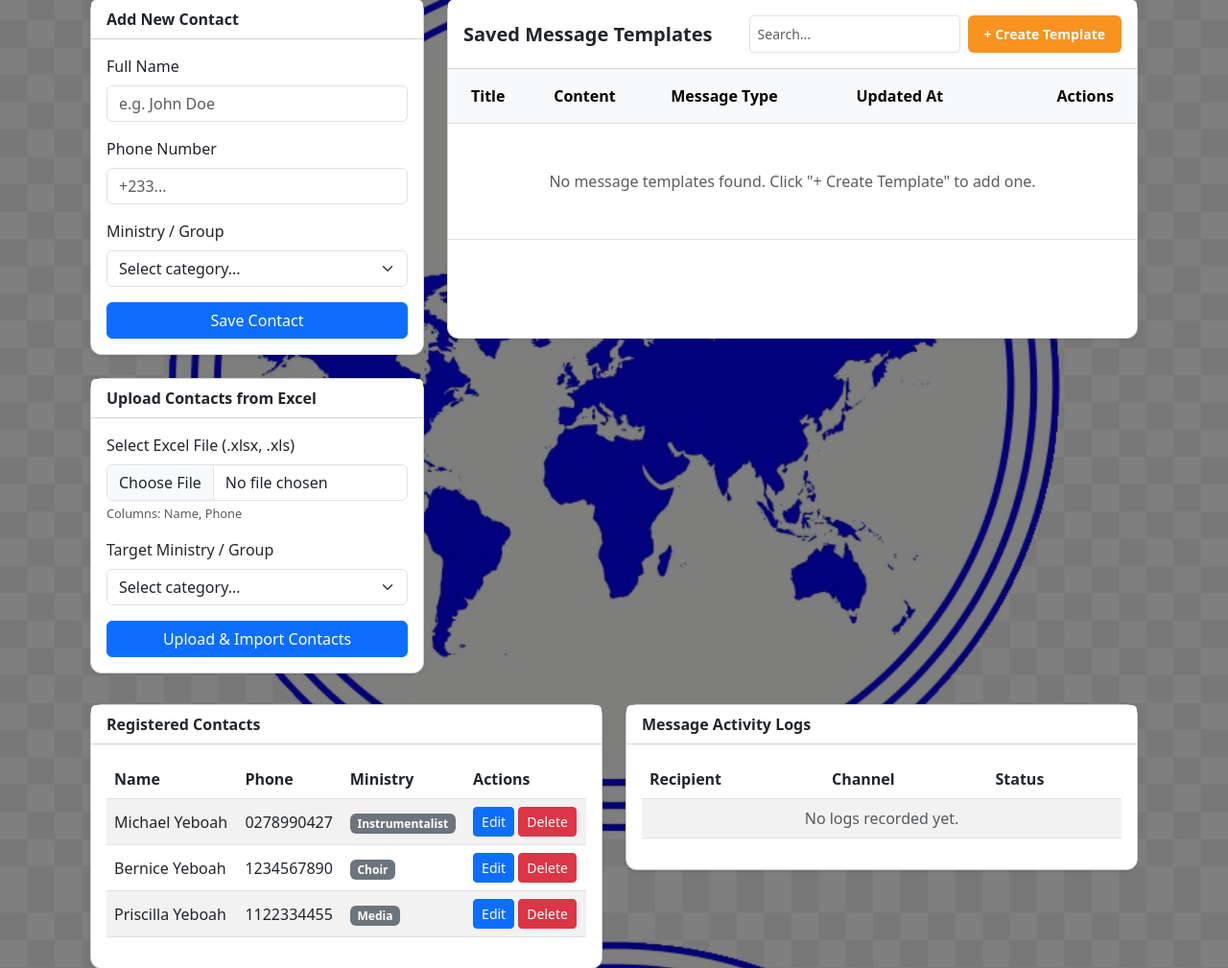
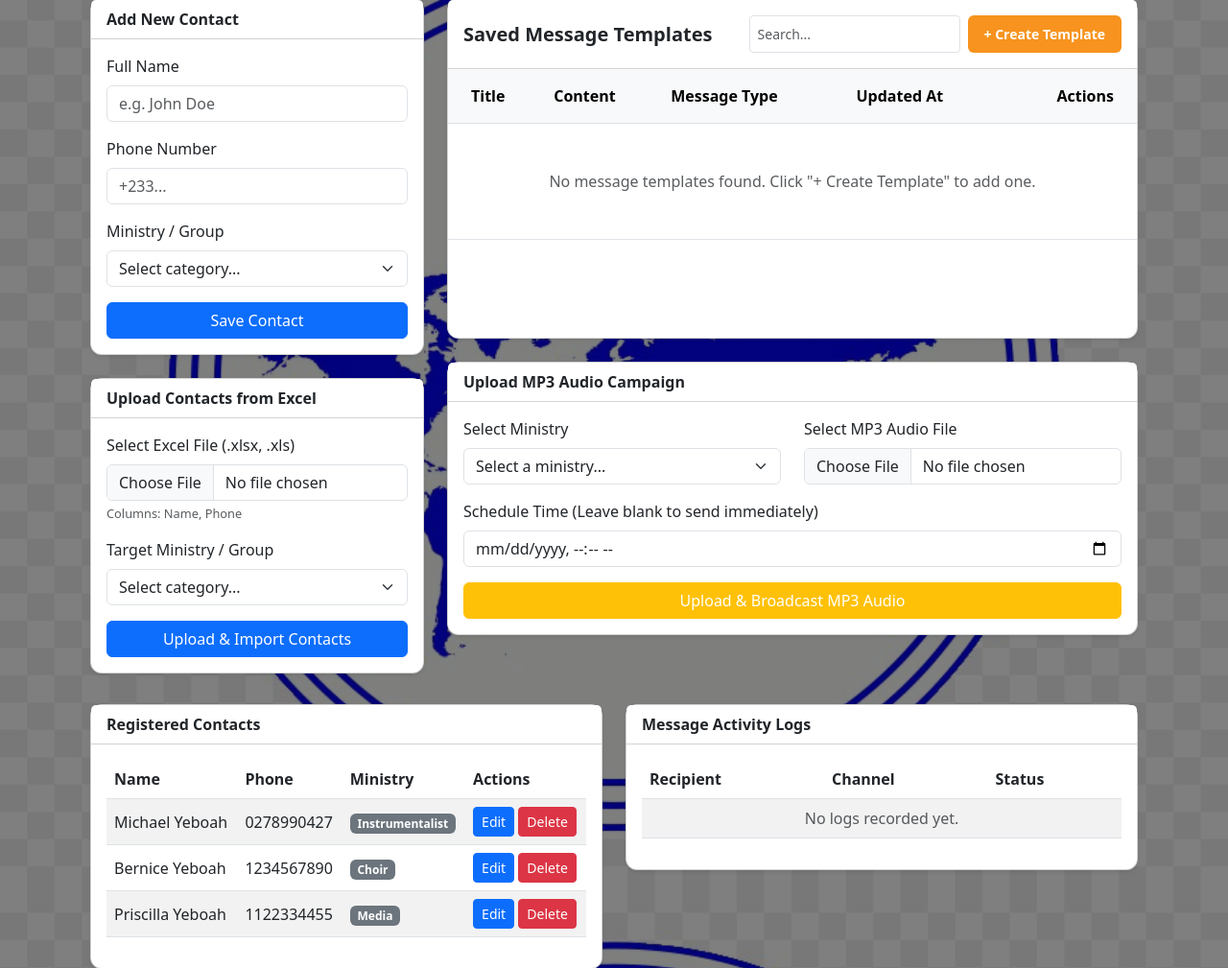
Before and after one commit to kwesidompreh53-png/stem-messaging-app, a Flask app: page / in a window 1280 px wide. Shown: the part 121-1130 px from the top of the page at 96% size. Run offline with Flask 3, Linux system fonts and the light colour scheme; a user stored in the database is signed in; some libraries are stand-ins or nearby versions.

Commit message:
Add voice template upload and direct recording interface to create template modal

```diff
--- a/templates/index.html
+++ b/templates/index.html
@@ -73,21 +73,27 @@
     <nav class="navbar navbar-dark bg-primary shadow-sm rounded mb-4">
         <div class="container-fluid position-relative d-flex justify-content-between align-items-center">
 
+            <!-- Left spacing placeholder to help keep title centered -->
             <div style="width: 120px;" class="d-none d-md-block"></div>
 
+            <!-- Centered Title -->
             <span class="navbar-brand mb-0 h1 text-center position-absolute start-50 translate-middle-x">
                 DANSOMAN DISTRICT ENGLISH ASSEMBLY DASHBOARD
             </span>
 
+            <!-- Right side: Voice, SMS, Wallet & Menu -->
             <div class="d-flex align-items-center ms-auto gap-2">
+                <!-- Voice Purchased Badge -->
                 <span class="badge bg-info text-dark fw-bold px-2 py-2 fs-6">
                     Voice: {{ voice_total }}
                 </span>
 
+                <!-- SMS Purchased Badge -->
                 <span class="badge bg-success text-white fw-bold px-2 py-2 fs-6">
                     SMS: {{ sms_total }}
                 </span>
 
+                <!-- Points Balance Badge -->
                 <a href="{{ url_for('buy_points') }}" class="btn btn-warning btn-sm fw-bold text-dark ms-1">
                     Wallet: {{ current_user.balance }}
                 </a>
@@ -113,6 +119,7 @@
 
             <!-- Column 1: Add Contact & Excel Upload Forms -->
             <div class="col-md-4">
+                <!-- Add New Contact Card -->
                 <div class="card shadow-sm mb-4">
                     <div class="card-header bg-white fw-bold text-dark">Add New Contact</div>
                     <div class="card-body">
@@ -147,6 +154,7 @@
                     </div>
                 </div>
 
+                <!-- Upload Contacts from Excel Card -->
                 <div class="card shadow-sm">
                     <div class="card-header bg-white fw-bold text-dark">Upload Contacts from Excel</div>
                     <div class="card-body">
@@ -175,8 +183,9 @@
                 </div>
             </div>
 
-            <!-- Column 2: Saved Message Templates (Bigger Portion) -->
+            <!-- Column 2: Saved Message Templates (Bigger Portion) & Upload MP3 Forms -->
             <div class="col-md-8">
+                <!-- SAVED MESSAGE TEMPLATES CARD -->
                 <div class="card shadow-sm mb-4">
                     <div class="card-header bg-white fw-bold text-dark d-flex justify-content-between align-items-center py-3">
                         <span class="fs-5">Saved Message Templates</span>
@@ -184,7 +193,7 @@
                             <div class="input-group input-group-sm" style="width: 220px;">
                                 <input type="text" id="templateSearch" class="form-control py-2" placeholder="Search..." onkeyup="filterTemplates()">
                             </div>
-                            <button type="button" class="btn btn-sm text-white fw-semibold px-3 py-2" style="background-color: #f7931e; border-radius: 6px;" data-bs-toggle="modal" data-bs-target="#createTemplateModal" onclick="resetCreateModal()">
+                            <button type="button" class="btn btn-sm text-white fw-semibold px-3 py-2" style="background-color: #f7931e; border-radius: 6px;" data-bs-toggle="modal" data-bs-target="#createTemplateModal">
                                 + Create Template
                             </button>
                         </div>
@@ -239,6 +248,46 @@
                                             </div>
                                         </td>
                                     </tr>
+
+                                    <!-- INDIVIDUAL EDIT TEMPLATE MODAL FOR EACH TEMPLATE -->
+                                    <div class="modal fade" id="editTemplateModal{{ template.id }}" tabindex="-1" aria-labelledby="editTemplateModalLabel{{ template.id }}" aria-hidden="true">
+                                      <div class="modal-dialog modal-lg modal-dialog-centered">
+                                        <div class="modal-content border-0 shadow-lg" style="border-radius: 12px;">
+
+                                          <div class="modal-header border-bottom-0 pb-0 px-4 pt-4">
+                                            <h5 class="modal-title fw-bold text-dark fs-4" id="editTemplateModalLabel{{ template.id }}">Edit Template</h5>
+                                            <button type="button" class="btn-close shadow-none" data-bs-dismiss="modal" aria-label="Close"></button>
+                                          </div>
+
+                                          <form action="{{ url_for('edit_template', template_id=template.id) }}" method="POST">
+                                            <div class="modal-body px-4 py-3 text-start">
+
+                                              <div class="mb-3">
+                                                <select class="form-select text-dark bg-light border-0 py-2" name="template_type" required style="border-radius: 8px;">
+                                                    <option value="SMS Template" {% if template.template_type == 'SMS Template' %}selected{% endif %}>SMS Template</option>
+                                                    <option value="Voice Template" {% if template.template_type == 'Voice Template' %}selected{% endif %}>Voice Template</option>
+                                                </select>
+                                              </div>
+
+                                              <div class="mb-3">
+                                                <input type="text" class="form-control bg-light border-0 py-2 text-dark" name="title" value="{{ template.title }}" placeholder="Title" required style="border-radius: 8px;">
+                                              </div>
+
+                                              <div class="mb-3">
+                                                <textarea class="form-control bg-light border-0 p-3" name="body" rows="5" placeholder="Type your message here..." required style="border-radius: 8px; resize: none;">{{ template.body }}</textarea>
+                                              </div>
+
+                                            </div>
+
+                                            <div class="modal-footer border-top-0 px-4 pb-4 pt-2 d-flex justify-content-between align-items-center">
+                                              <button type="button" class="btn btn-light text-secondary px-4 fw-semibold border" data-bs-dismiss="modal" style="border-radius: 8px;">Cancel</button>
+                                              <button type="submit" class="btn text-white px-4 fw-semibold shadow-sm" style="background-color: #1b1577; border-radius: 8px;">Update Changes</button>
+                                            </div>
+                                          </form>
+                                        </div>
+                                      </div>
+                                    </div>
+
                                     {% endfor %}
                                 {% else %}
                                     <tr>
@@ -251,12 +300,42 @@
                         </table>
                     </div>
                 </div>
+
+                <!-- MP3 Audio Upload Card -->
+                <div class="card shadow-sm">
+                    <div class="card-header bg-white fw-bold text-dark">Upload MP3 Audio Campaign</div>
+                    <div class="card-body">
+                        <form action="/upload-mp3-campaign" method="POST" enctype="multipart/form-data">
+                            <div class="row">
+                                <div class="col-md-6 mb-3">
+                                    <label class="form-label text-dark">Select Ministry</label>
+                                    <select class="form-select" name="recipient_group" required>
+                                        <option value="" disabled selected>Select a ministry...</option>
+                                        {% for group in groups %}
+                                        <option value="{{ group }}">{{ group }}</option>
+                                        {% endfor %}
+                                    </select>
+                                </div>
+                                <div class="col-md-6 mb-3">
+                                    <label class="form-label text-dark">Select MP3 Audio File</label>
+                                    <input type="file" class="form-control" name="mp3_file" accept=".mp3" required>
+                                </div>
+                            </div>
+                            <div class="mb-3">
+                                <label class="form-label text-dark">Schedule Time (Leave blank to send immediately)</label>
+                                <input type="datetime-local" class="form-control" name="schedule_time">
+                            </div>
+                            <button type="submit" class="btn btn-warning w-100 text-white">Upload & Broadcast MP3 Audio</button>
+                        </form>
+                    </div>
+                </div>
             </div>
 
         </div>
 
         <!-- Row 2: Data Tables (Contacts & Logs) -->
         <div class="row g-4 mt-2">
+            <!-- Contacts Table -->
             <div class="col-md-6">
                 <div class="card shadow-sm">
                     <div class="card-header bg-white fw-bold text-dark">Registered Contacts</div>
@@ -294,6 +373,7 @@
                 </div>
             </div>
 
+            <!-- Message Logs Table -->
             <div class="col-md-6">
                 <div class="card shadow-sm">
                     <div class="card-header bg-white fw-bold text-dark">Message Activity Logs</div>
@@ -341,7 +421,7 @@
             <div class="modal-body px-4 py-3">
 
               <div class="mb-3">
-                <select class="form-select text-dark bg-light border-0 py-2" id="templateTypeSelect" name="template_type" required style="border-radius: 8px;">
+                <select class="form-select text-dark bg-light border-0 py-2" id="templateTypeSelect" name="template_type" required style="border-radius: 8px;" onchange="handleTemplateTypeChange(this)">
                   <option value="" disabled selected>Template Type</option>
                   <option value="SMS Template">SMS Template</option>
                   <option value="Voice Template">Voice Template</option>
@@ -392,7 +472,7 @@
                       <span class="text-muted" style="font-size: 0.85rem;">Upload: WAV/MP3 • Max 5MB</span>
                   </div>
 
-                  <div class="p-4 mb-3" style="border: 2px dashed #cbd5e1; border-radius: 10px; background-color: #f8fafc;">
+                  <div class="p-4" style="border: 2px dashed #cbd5e1; border-radius: 10px; background-color: #f8fafc;">
                       <div class="row g-3">
                           <!-- Upload Card Option -->
                           <div class="col-md-6">
@@ -426,21 +506,13 @@
                           <span id="audioFileName" class="text-success small fw-semibold"></span>
                       </div>
                   </div>
-
-                  <!-- Schedule Time field -->
-                  <div class="mb-3">
-                      <label class="form-label text-dark small fw-semibold mb-1">Schedule Time (Leave blank to send immediately)</label>
-                      <input type="datetime-local" class="form-control bg-light border-0 py-2" name="schedule_time" style="border-radius: 8px;">
-                  </div>
               </div>
 
             </div>
 
             <div class="modal-footer border-top-0 px-4 pb-4 pt-2 d-flex justify-content-between align-items-center">
               <button type="button" class="btn btn-light text-secondary px-4 fw-semibold border" data-bs-dismiss="modal" style="border-radius: 8px;">Cancel</button>
-
-              <!-- Dynamic Button matching your layout -->
-              <button type="submit" id="modalSubmitBtn" class="btn text-white px-4 fw-semibold shadow-sm" style="background-color: #f7931e; border-radius: 8px;">Save</button>
+              <button type="submit" class="btn text-white px-4 fw-semibold shadow-sm" style="background-color: #f7931e; border-radius: 8px;">Save</button>
             </div>
           </form>
         </div>
@@ -467,53 +539,8 @@
             }
         }
 
-        function resetCreateModal() {
-            const selectElement = document.getElementById('templateTypeSelect');
-            if (selectElement) {
-                selectElement.selectedIndex = 0;
-                handleTemplateTypeChange(selectElement);
-            }
-        }
-
-        function handleTemplateTypeChange(selectElement) {
-            const smsSection = document.getElementById('smsFieldsSection');
-            const voiceSection = document.getElementById('voiceFieldsSection');
-            const bodyInput = document.getElementById('templateBody');
-            const submitBtn = document.getElementById('modalSubmitBtn');
-
-            if (!selectElement) return;
-
-            if (selectElement.value === 'Voice Template') {
-                if (smsSection) smsSection.style.display = 'none';
-                if (voiceSection) voiceSection.style.display = 'block';
-                if (bodyInput) bodyInput.removeAttribute('required');
-                if (submitBtn) {
-                    submitBtn.innerText = "Upload & Broadcast MP3 Audio";
-                    submitBtn.style.backgroundColor = "#f7931e";
-                }
-            } else {
-                if (smsSection) smsSection.style.display = 'block';
-                if (voiceSection) voiceSection.style.display = 'none';
-                if (bodyInput) bodyInput.setAttribute('required', 'required');
-                if (submitBtn) {
-                    submitBtn.innerText = "Save";
-                    submitBtn.style.backgroundColor = "#f7931e";
-                }
-            }
-        }
-
-        document.addEventListener('DOMContentLoaded', function() {
-            const selectElement = document.getElementById('templateTypeSelect');
-            if (selectElement) {
-                selectElement.addEventListener('change', function() {
-                    handleTemplateTypeChange(this);
-                });
-            }
-        });
-
         function insertVariable(variableText) {
             const textarea = document.getElementById('templateBody');
-            if (!textarea) return;
             const startPos = textarea.selectionStart;
             const endPos = textarea.selectionEnd;
             textarea.value = textarea.value.substring(0, startPos) + variableText + textarea.value.substring(endPos);
@@ -524,14 +551,26 @@
         }
 
         function updateStats(textarea) {
-            if (!textarea) return;
             const length = textarea.value.length;
-            const charCountElem = document.getElementById('charCount');
-            const msgCountElem = document.getElementById('msgCount');
+            document.getElementById('charCount').innerText = `${length} Character${length === 1 ? '' : 's'}`;
+            const messages = Math.ceil(length / 160) || 1;
+            document.getElementById('msgCount').innerText = `${messages} message${messages === 1 ? '' : 's'} per recipient`;
+        }
 
-            if (charCountElem) charCountElem.innerText = `${length} Character${length === 1 ? '' : 's'}`;
-            const messages = Math.ceil(length / 160) || 1;
-            if (msgCountElem) msgCountElem.innerText = `${messages} message${messages === 1 ? '' : 's'} per recipient`;
+        function handleTemplateTypeChange(selectElement) {
+            const smsSection = document.getElementById('smsFieldsSection');
+            const voiceSection = document.getElementById('voiceFieldsSection');
+            const bodyInput = document.getElementById('templateBody');
+
+            if (selectElement.value === 'Voice Template') {
+                smsSection.style.display = 'none';
+                voiceSection.style.display = 'block';
+                if (bodyInput) bodyInput.removeAttribute('required');
+            } else {
+                smsSection.style.display = 'block';
+                voiceSection.style.display = 'none';
+                if (bodyInput) bodyInput.setAttribute('required', 'required');
+            }
         }
 
         function handleAudioFileSelected(input) {
@@ -541,9 +580,9 @@
                 const audioPlayback = document.getElementById('audioPlayback');
                 const fileNameSpan = document.getElementById('audioFileName');
 
-                if (audioPlayback) audioPlayback.src = URL.createObjectURL(file);
-                if (fileNameSpan) fileNameSpan.innerText = `Selected file: ${file.name}`;
-                if (previewContainer) previewContainer.style.display = 'block';
+                audioPlayback.src = URL.createObjectURL(file);
+                fileNameSpan.innerText = `Selected file: ${file.name}`;
+                previewContainer.style.display = 'block';
             }
         }
 
@@ -572,14 +611,16 @@
                     mediaRecorder.onstop = () => {
                         const audioBlob = new Blob(audioChunks, { type: 'audio/mp3' });
                         const audioUrl = URL.createObjectURL(audioBlob);
-                        if (audioPlayback) audioPlayback.src = audioUrl;
-                        if (fileNameSpan) fileNameSpan.innerText = "Recorded voice note ready!";
-                        if (previewContainer) previewContainer.style.display = 'block';
+                        audioPlayback.src = audioUrl;
+                        fileNameSpan.innerText = "Recorded voice note ready!";
+                        previewContainer.style.display = 'block';
 
+                        // Attach recorded blob as a file to form submission
                         const file = new File([audioBlob], "recorded_voice.mp3", { type: "audio/mp3" });
                         const container = new DataTransfer();
                         container.items.add(file);
 
+                        // We can assign it to a hidden file input or create one dynamically if needed
                         let hiddenInput = document.getElementById('recordedAudioInput');
                         if (!hiddenInput) {
                             hiddenInput = document.createElement('input');
@@ -587,41 +628,34 @@
                             hiddenInput.id = 'recordedAudioInput';
                             hiddenInput.name = 'audio_file';
                             hiddenInput.style.display = 'none';
-                            const form = document.querySelector('form[action="/create-template"]');
-                            if (form) form.appendChild(hiddenInput);
+                            document.querySelector('form[action="/create-template"]').appendChild(hiddenInput);
                         }
-                        if (hiddenInput) hiddenInput.files = container.files;
+                        hiddenInput.files = container.files;
                     };
 
                     mediaRecorder.start();
                     isRecording = true;
-                    if (recordStatusText) recordStatusText.innerText = "Recording...";
-                    if (recordSubText) recordSubText.innerText = "Click again to stop";
-                    if (recordCardBtn) {
-                        recordCardBtn.style.backgroundColor = "#fee2e2";
-                        recordCardBtn.style.borderColor = "#ef4444";
-                    }
+                    recordStatusText.innerText = "Recording...";
+                    recordSubText.innerText = "Click again to stop";
+                    recordCardBtn.style.backgroundColor = "#fee2e2";
+                    recordCardBtn.style.borderColor = "#ef4444";
                 } catch (err) {
                     alert("Microphone access denied or not supported by your browser.");
                 }
             } else {
-                if (mediaRecorder) mediaRecorder.stop();
+                mediaRecorder.stop();
                 isRecording = false;
-                if (recordStatusText) recordStatusText.innerText = "Record New";
-                if (recordSubText) recordSubText.innerText = "Direct capture";
-                if (recordCardBtn) {
-                    recordCardBtn.style.backgroundColor = "";
-                    recordCardBtn.style.borderColor = "";
-                }
+                recordStatusText.innerText = "Record New";
+                recordSubText.innerText = "Direct capture";
+                recordCardBtn.style.backgroundColor = "";
+                recordCardBtn.style.borderColor = "";
             }
         }
 
         function filterTemplates() {
             const input = document.getElementById('templateSearch');
-            if (!input) return;
             const filter = input.value.toLowerCase();
             const table = document.getElementById('templatesTable');
-            if (!table) return;
             const trs = table.getElementsByTagName('tr');
 
             for (let i = 1; i < trs.length; i++) {
```
